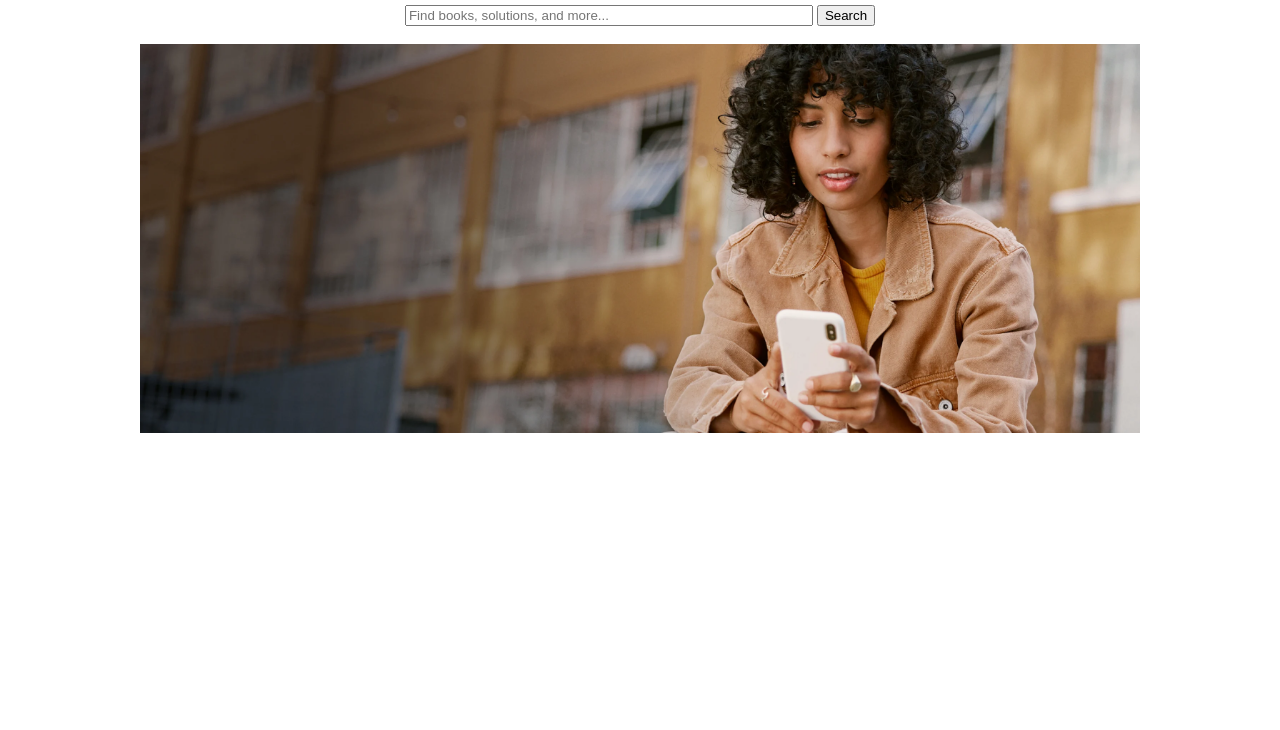
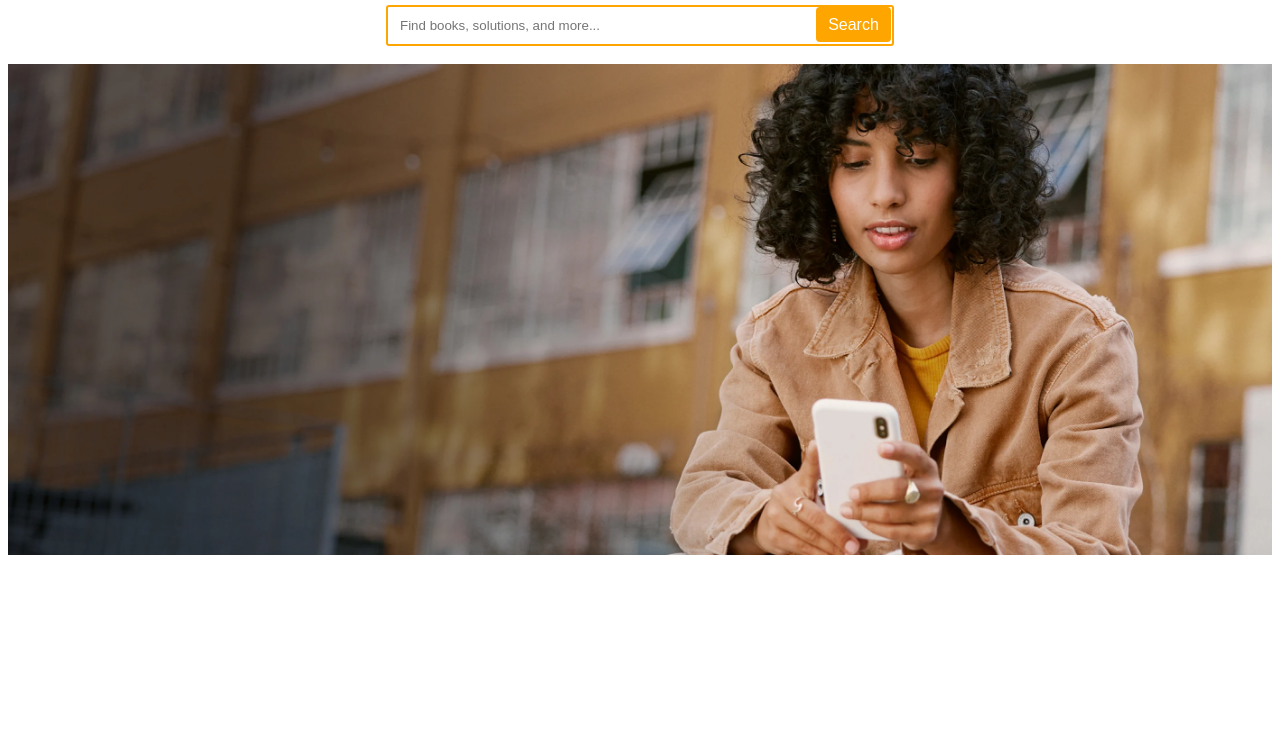
Before and after one commit to annuhpark/home-page, a website: page index.html in a window 1280 px wide. Shown: the part 70-800 px from the top of the page. Drawn offline with Linux system fonts and the light colour scheme.

Commit message:
WIP home-page-2

```diff
--- a/index.html
+++ b/index.html
@@ -35,10 +35,10 @@
       </div>
     </div>
     <div class="row2">
-      <form>
+      <form class="search-border">
         <label>
           <input type="text" class="input-search" placeholder="Find books, solutions, and more...">
-          <button>Search</button>
+          <button class="search-button">Search</button>
         </label>
       </form>
     </div>
--- a/styles.css
+++ b/styles.css
@@ -4,7 +4,6 @@ ul {
 
 .container {
   margin: auto;
-  max-width: 1000px;
 }
 
 .row {
@@ -35,8 +34,27 @@ ul {
   justify-content: center;
 }
 
+.search-border {
+  border: 2px solid orange;
+  border-radius: 3px;
+}
+
 .input-search {
   width: 400px;
+  height: 35px;
+  border: none;
+  margin: 0 10px;
+}
+
+.search-button {
+  color: white;
+  background-color: orange;
+  border: none;
+  border-radius: 4px;
+  width: 75px;
+  height: 35px;
+  margin: 0.5px 1px 0.5px 0;
+  font-size: 16px;
 }
 
 .row3 {
```
